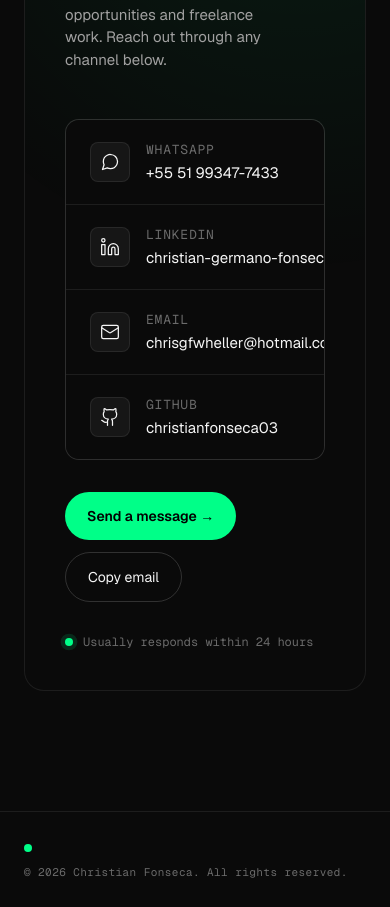
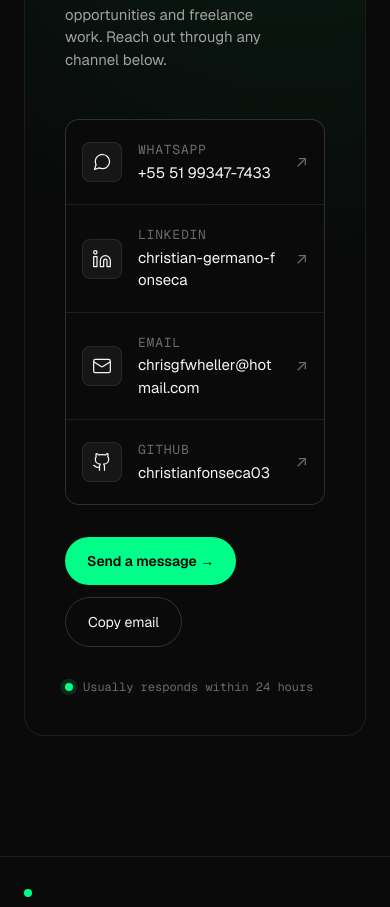
Before and after one commit to christianfonseca03/portfolio, a Next.js app: page /en in a window 390 px wide. Shown: the part 7640-8547 px from the top of the page. Built offline with nearby package versions, Linux system fonts and the light colour scheme.

Commit message:
fix: mobile contact

```diff
--- a/components/Contact.tsx
+++ b/components/Contact.tsx
@@ -113,14 +113,14 @@ export default function Contact({ t }: Props) {
                 href={href}
                 target={id !== 'email' ? '_blank' : undefined}
                 rel={id !== 'email' ? 'noopener noreferrer' : undefined}
-                className="group flex items-center gap-4 px-6 py-5 bg-bg transition-all duration-200 hover:bg-bg-elev hover:pl-7"
+                className="group flex items-center gap-4 px-4 py-5 bg-bg transition-all duration-200 hover:bg-bg-elev md:px-6 md:hover:pl-7"
               >
                 <span className="w-10 h-10 flex items-center justify-center rounded-[8px] bg-bg-elev-2 border border-white/8 text-fg shrink-0 transition-all group-hover:text-accent group-hover:border-accent">
                   <Icon />
                 </span>
                 <span className="flex flex-col gap-0.5 flex-1 min-w-0">
                   <span className="font-mono text-[13px] text-fg-dim uppercase tracking-[0.06em]">{label}</span>
-                  <span className="text-[15px] text-fg truncate">{value}</span>
+                  <span className="text-[15px] text-fg break-all">{value}</span>
                 </span>
                 <span className="text-fg-dim text-base transition-all group-hover:translate-x-1 group-hover:-translate-y-1 group-hover:text-accent">
                   ↗
```
